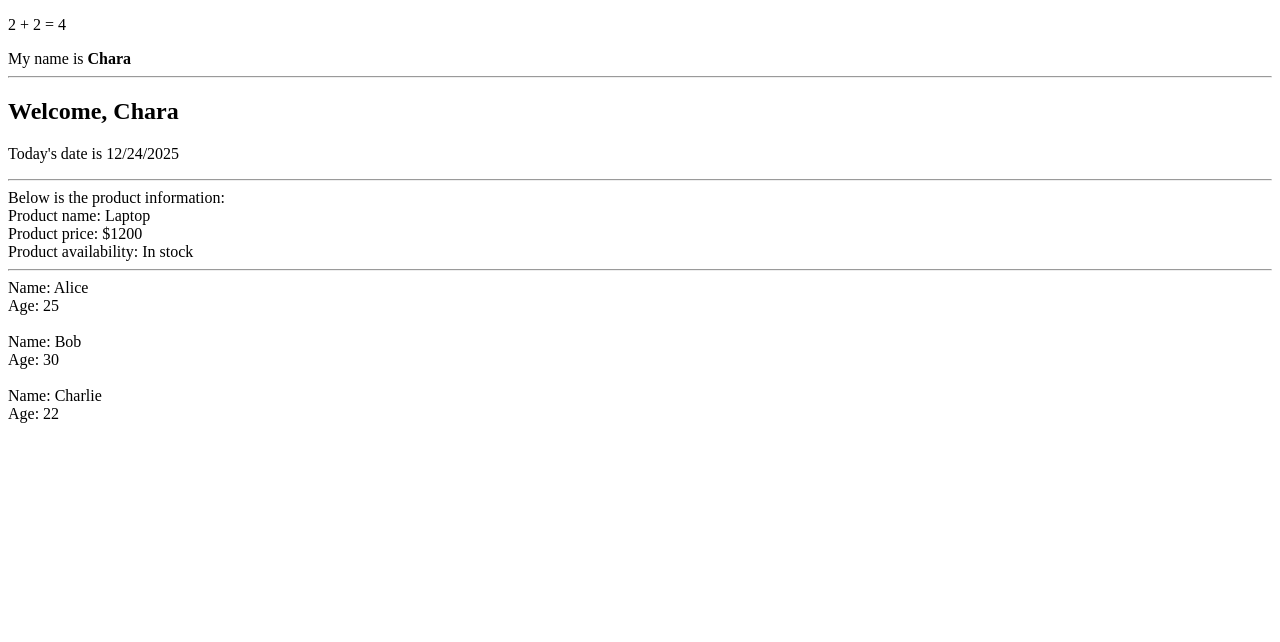
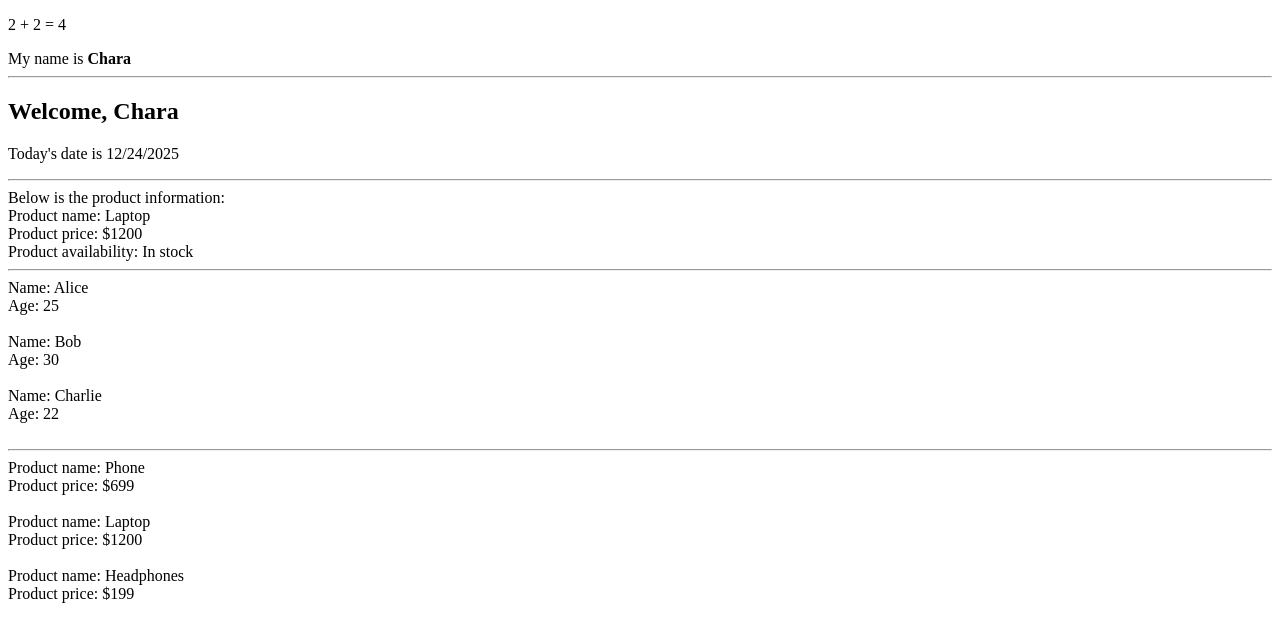
Before and after one commit to CharaD7/ReactGuide, a React (Vite) app: page / in a window 1280 px wide. Shown: the top 642 px of the page. Built offline with nearby package versions, Linux system fonts and the light colour scheme.

Commit message:
Registered and rendered ProductList component in App.jsx

```diff
--- a/src/App.jsx
+++ b/src/App.jsx
@@ -1,5 +1,6 @@
 import Greeting from "./components/Greeting";
 import ProductInfo from "./components/ProductInfo";
+import ProductList from "./components/ProductList";
 import UsersList from "./components/UsersList";
 
 const App = () => {
@@ -15,6 +16,8 @@ const App = () => {
 			<ProductInfo />
 			<hr />
 			<UsersList />
+			<hr />
+			<ProductList />
 		</section>
   )
 }
```
